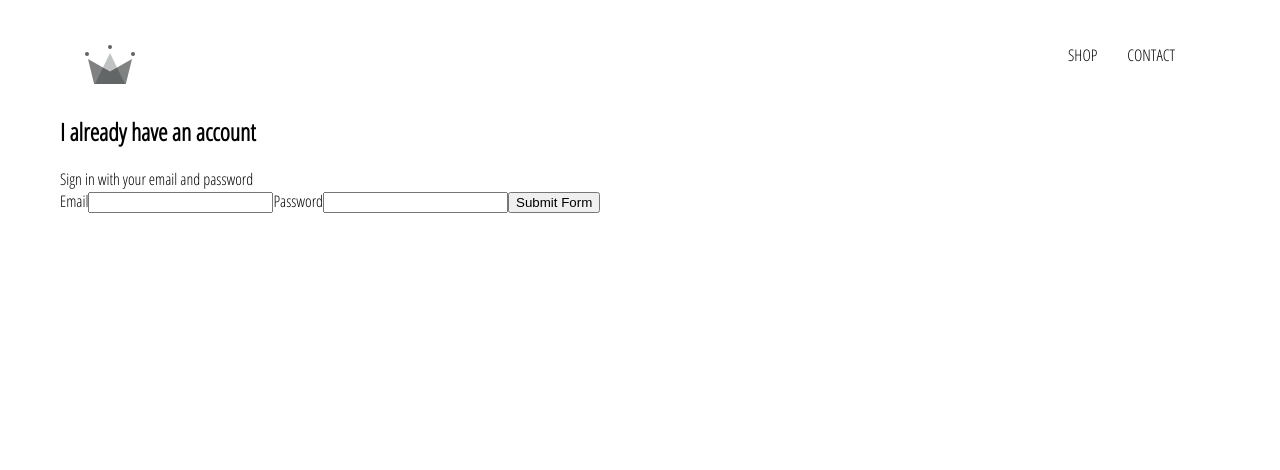
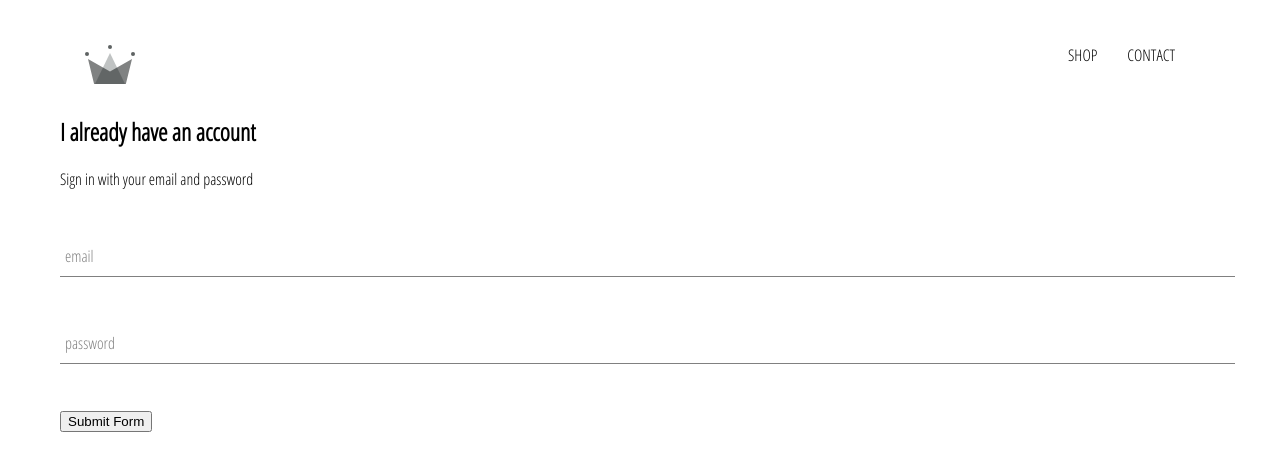
Before and after one commit to Githubzoe/E-commerce-app, a React (Create React App) app: page /signIn in a window 1280 px wide. Shown: the top 470 px of the page. Built offline with nearby package versions, Linux system fonts and the light colour scheme.

Commit message:
Add: form-input component and styles

```diff
--- /dev/null
+++ b/src/components/Form-input/Form-input.js
@@ -0,0 +1,26 @@
+import React from 'react';
+import './form-input.styles.scss';
+
+const FormInput = ({ handleChange, label, ...otherProps }) => {
+  return (
+    <div className="group">
+      <input
+        type="text"
+        className="form-input"
+        onChange={handleChange}
+        {...otherProps}
+      />
+      {label ? (
+        <label
+          className={`${
+            otherProps.value.length ? "shrink" : ""
+          } form-input-label`}
+        >
+          {label}
+        </label>
+      ) : null}
+    </div>
+  );
+}
+
+export default FormInput;
--- /dev/null
+++ b/src/components/Form-input/form-input.styles.scss
@@ -0,0 +1,54 @@
+$sub-color: grey;
+$main-color: black;
+
+@mixin shrinkLabel {
+  top: -14px;
+  font-size: 12px;
+  color: $main-color;
+}
+
+.group {
+  position: relative;
+  margin: 45px 0;
+
+  .form-input {
+    background: none;
+    background-color: white;
+    color: $sub-color;
+    font-size: 18px;
+    padding: 10px 10px 10px 5px;
+    display: block;
+    width: 100%;
+    border: none;
+    border-radius: 0;
+    border-bottom: 1px solid $sub-color;
+    margin: 25px 0;
+
+    &:focus {
+      outline: none;
+    }
+
+    &:focus ~ .form-input-label {
+      @include shrinkLabel();
+    }
+  }
+
+  input[type='password'] {
+    letter-spacing: 0.3em;
+  }
+
+  .form-input-label {
+    color: $sub-color;
+    font-size: 16px;
+    font-weight: normal;
+    position: absolute;
+    pointer-events: none;
+    left: 5px;
+    top: 10px;
+    transition: 300ms ease all;
+
+    &.shrink {
+      @include shrinkLabel();
+    }
+  }
+}
--- a/src/components/Sign-in/Sign-in.js
+++ b/src/components/Sign-in/Sign-in.js
@@ -1,4 +1,5 @@
 import React from 'react';
+import FormInput from '../Form-input/Form-input'
 import './sign-in.styles.scss';
 
 export default class SignIn extends React.Component {
@@ -30,20 +31,20 @@
         <h2>I already have an account</h2>
         <span>Sign in with your email and password</span>
         <form action="" onSubmit={this.handleSubmit}>
-          <label htmlFor="">Email</label>
-          <input
+          <FormInput
             type="email"
             name="email"
-            onChange={this.handleChange}
+            handleChange={this.handleChange}
             value={this.state.email}
+            label="email"
             required
           />
-          <label htmlFor="">Password</label>
-          <input
+          <FormInput
             type="password"
             name="password"
-            onChange={this.handleChange}
+            handleChange={this.handleChange}
             value={this.state.password}
+            label="password"
             required
           />
           <input type="submit" value="Submit Form" />
```
